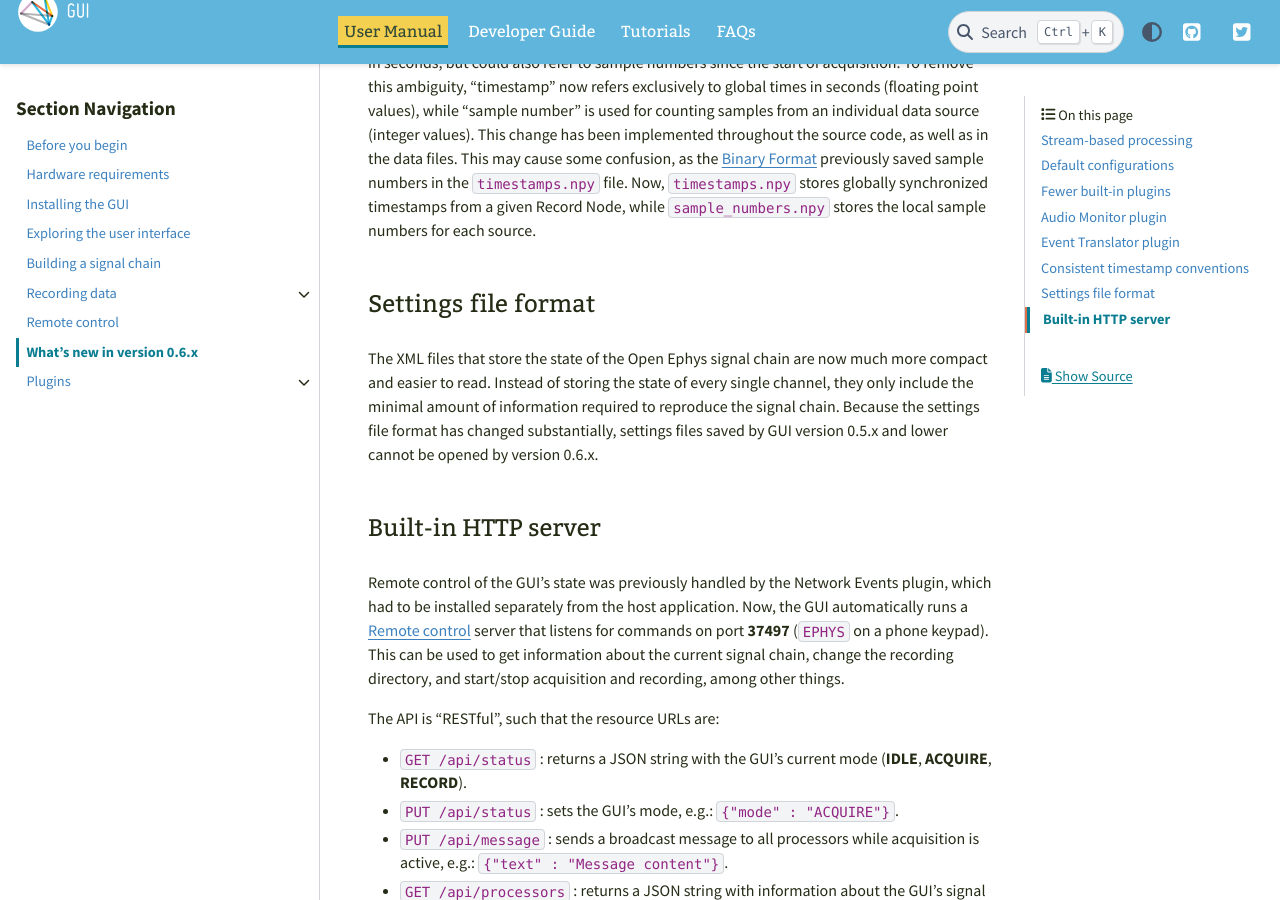
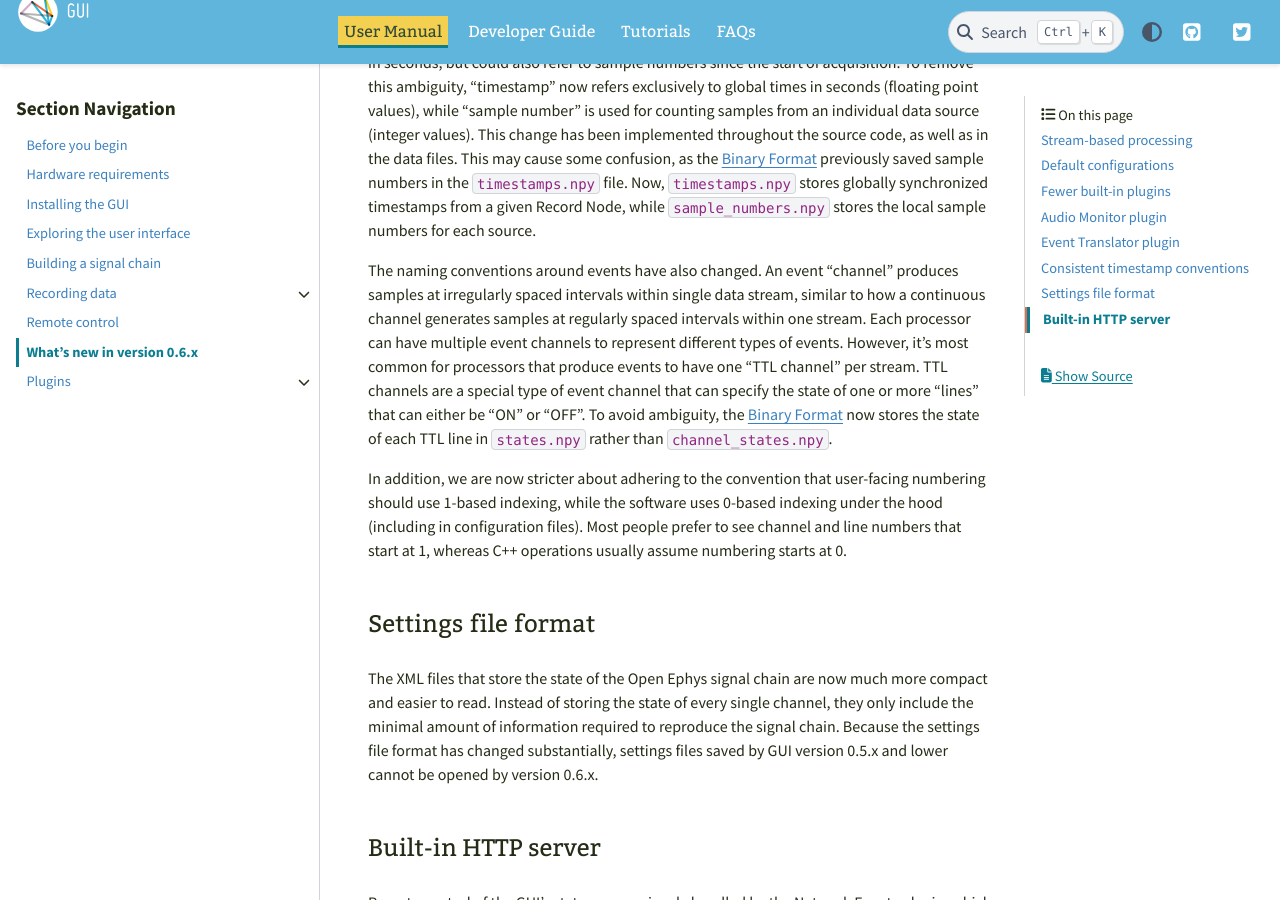
Before and after one commit to open-ephys/gui-docs, a Sphinx documentation site: the page built from source/User-Manual/Whats-new.rst, in a window 1280 px wide and 900 px high, scrolled down 2404 px. Built offline with Sphinx 7.4.7 and the PyData theme 0.15.4, drawn with Linux system fonts in a browser that asks for light colours.

Commit message:
Add more info about naming/numbering conventions

```diff
--- a/source/User-Manual/Whats-new.rst
+++ b/source/User-Manual/Whats-new.rst
@@ -58,6 +58,11 @@ Consistent timestamp conventions
 
 In previous versions of the GUI, the word "timestamp" would sometimes refer to actual times in seconds, but could also refer to sample numbers since the start of acquisition. To remove this ambiguity, "timestamp" now refers exclusively to global times in seconds (floating point values), while "sample number" is used for counting samples from an individual data source (integer values). This change has been implemented throughout the source code, as well as in the data files. This may cause some confusion, as the :ref:`binaryformat` previously saved sample numbers in the :code:`timestamps.npy` file. Now, :code:`timestamps.npy` stores globally synchronized timestamps from a given Record Node, while :code:`sample_numbers.npy` stores the local sample numbers for each source.
 
+The naming conventions around events have also changed. An event "channel" produces samples at irregularly spaced intervals within single data stream, similar to how a continuous channel generates samples at regularly spaced intervals within one stream. Each processor can have multiple event channels to represent different types of events. However, it's most common for processors that produce events to have one "TTL channel" per stream. TTL channels are a special type of event channel that can specify the state of one or more "lines" that can either be "ON" or "OFF". To avoid ambiguity, the :ref:`binaryformat` now stores the state of each TTL line in :code:`states.npy` rather than :code:`channel_states.npy`.
+
+In addition, we are now stricter about adhering to the convention that user-facing numbering should use 1-based indexing, while the software uses 0-based indexing under the hood (including in configuration files). Most people prefer to see channel and line numbers that start at 1, whereas C++ operations usually assume numbering starts at 0.
+
+
 
 Settings file format
 ========================
```
